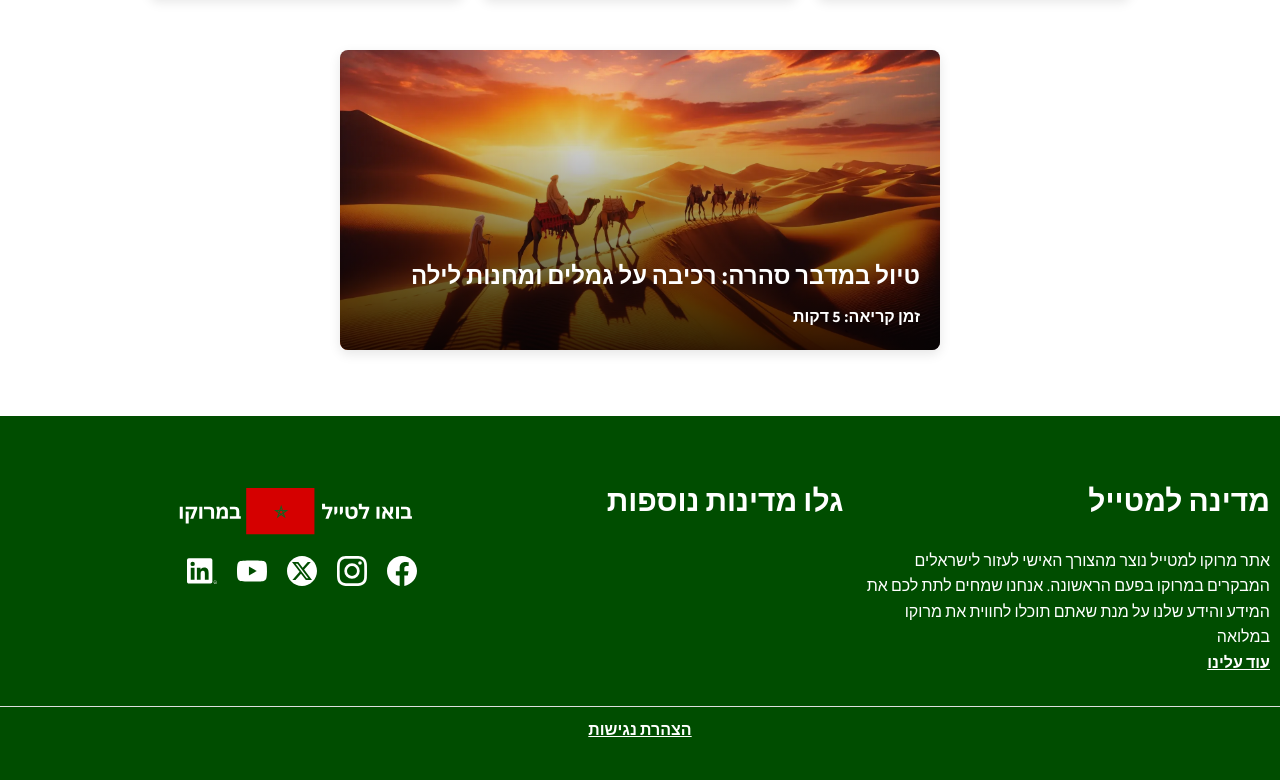
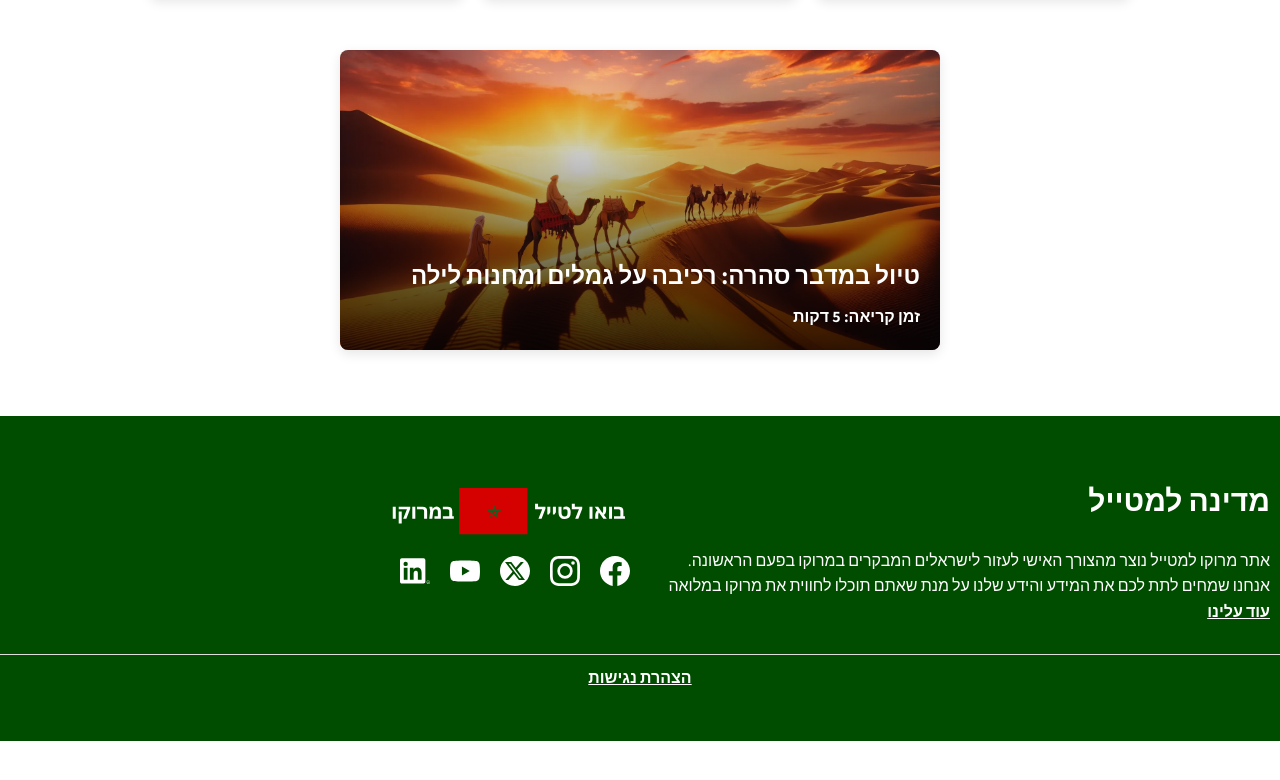
Before and after one commit to asa1412/moroccoil, a Next.js app: page / in a window 1280 px wide. Shown: the part 1393-2173 px from the top of the page. After the commit the page ends 2134 px from the top, so only its background shows below. Built offline with nearby package versions, Linux system fonts and the light colour scheme; a web font is replaced by a local one.

Commit message:
Updated site code from generic-site

```diff
--- a/src/components/Footer.js
+++ b/src/components/Footer.js
@@ -9,7 +9,6 @@ import instagramIcon from '../assets/images/instagram.svg';
 import twitterIcon from '../assets/images/twitter.svg';
 import youtubeIcon from '../assets/images/youtube.svg';
 import linkedinIcon from '../assets/images/linkedin.svg';
-import SitesList from '../components/SitesList';
 
 const Footer = ({ sites }) => (
   <footer>
@@ -19,12 +18,6 @@ const Footer = ({ sites }) => (
         <p>{siteSettings.about}</p>
         <a href="/about">עוד עלינו</a>
       </div>
-
-      <div className={styles.footerColumn}>
-        <h3>גלו מדינות נוספות</h3>
-        <SitesList sites={sites} displayType="list" />
-      </div>
-
       <div className={styles.footerColumn}>
         <Image src={logoIcon} className={styles.logo} alt="Menu" />
         <div className={styles.socialIcons}>
```
Also changed, not shown: firebase.json, public/robots.txt.
